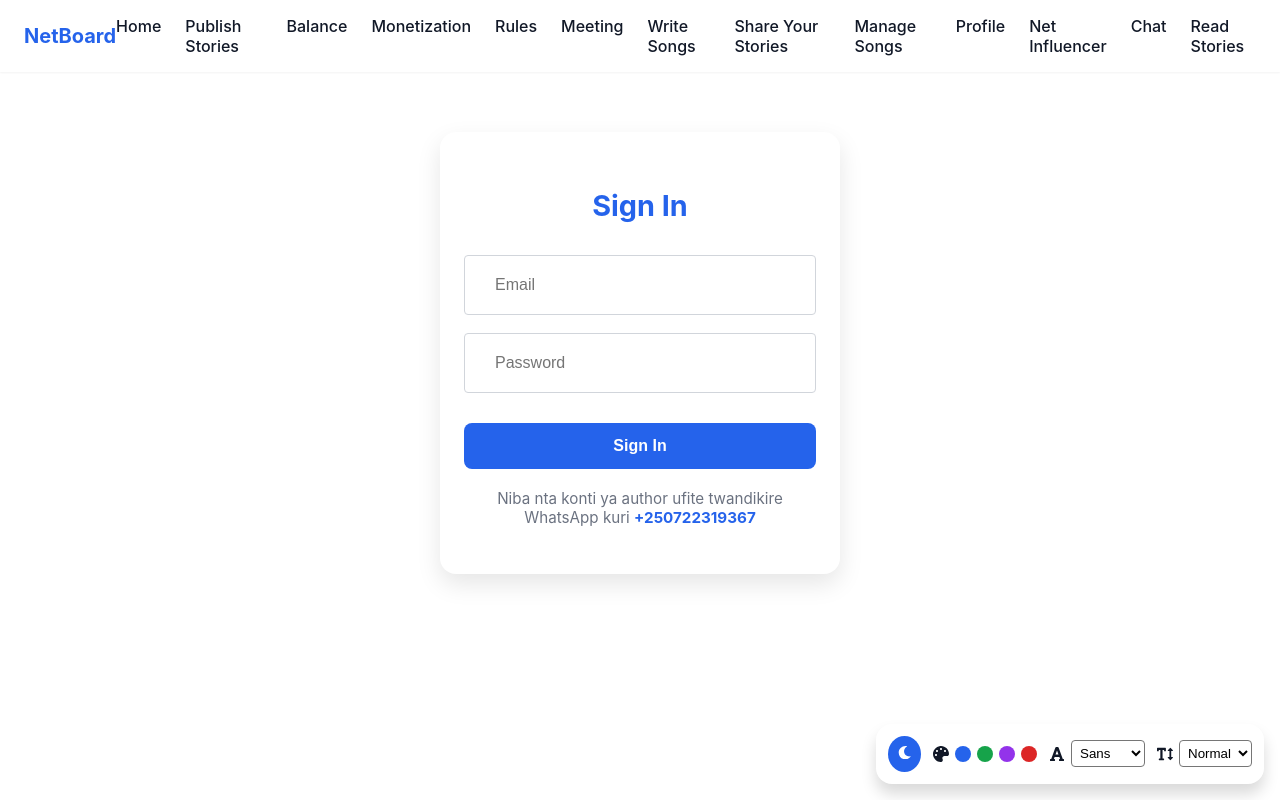
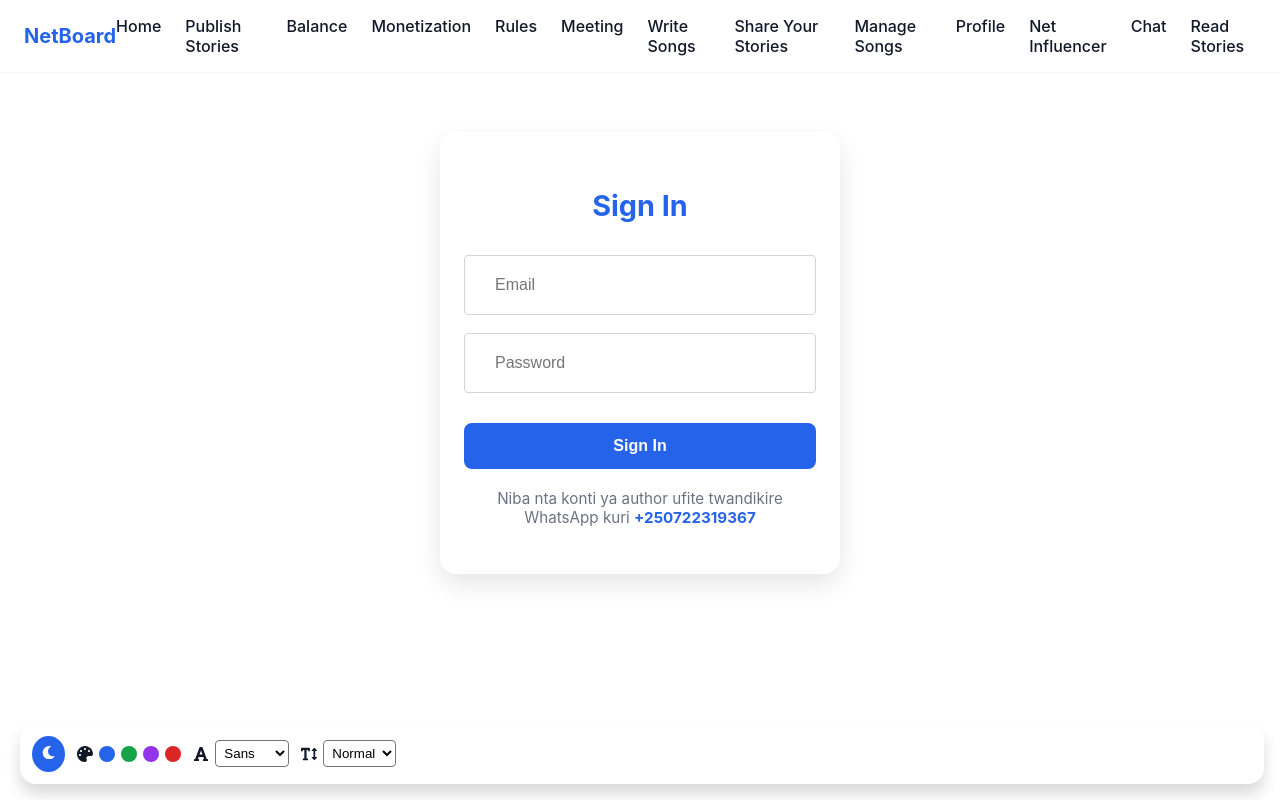
Before and after one commit to Newbhjj2222/admin, a Next.js app: page /login in a window 1280 px wide. Built offline with nearby package versions, Linux system fonts and the light colour scheme.

Commit message:
Update globals.css

```diff
--- a/src/styles/globals.css
+++ b/src/styles/globals.css
@@ -198,6 +198,7 @@ html {
 .themeBox {
   position: fixed;
   right: 16px;
+  left: 20px;
   bottom: 16px;
   background: var(--bg-card);
   color: var(--foreground);
```
